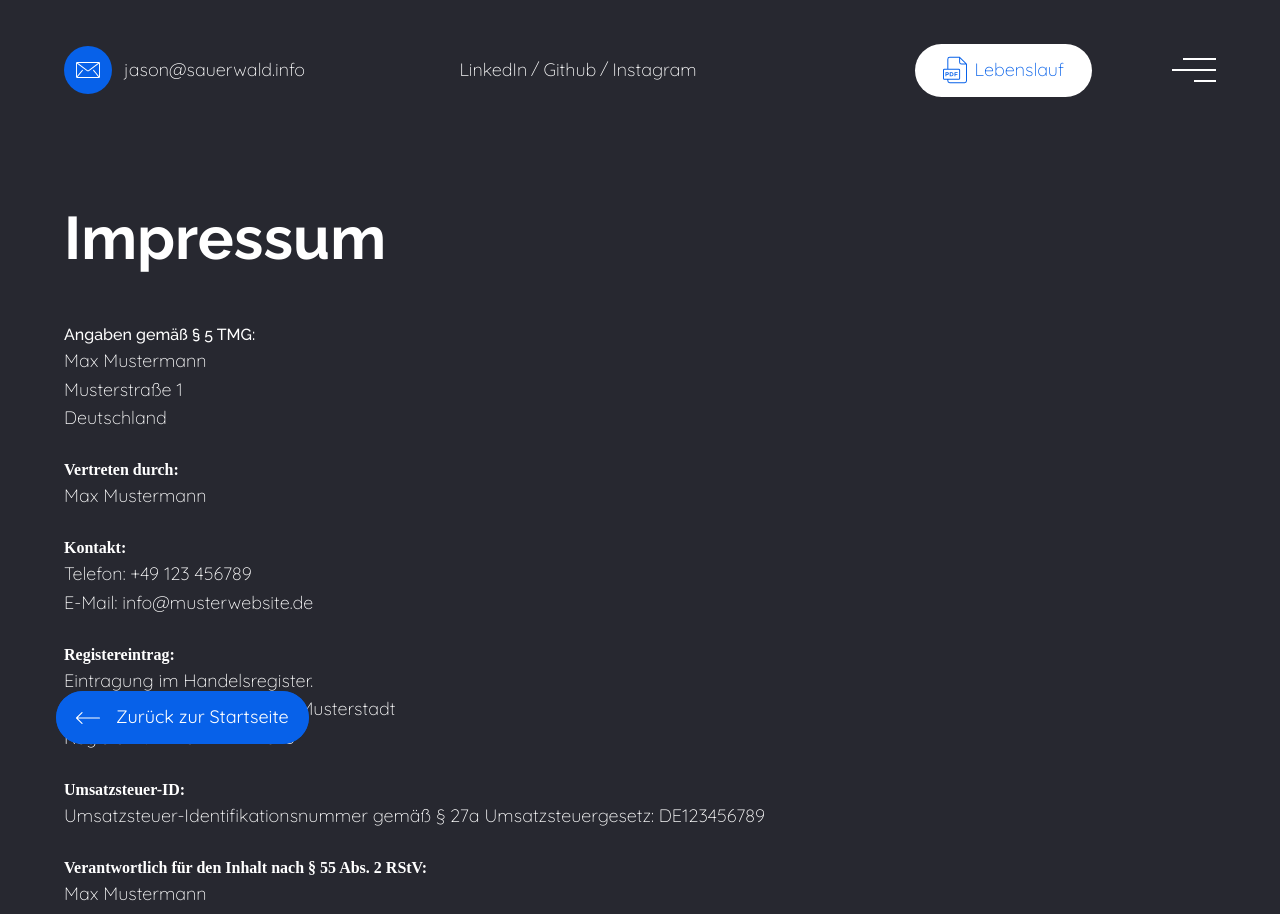
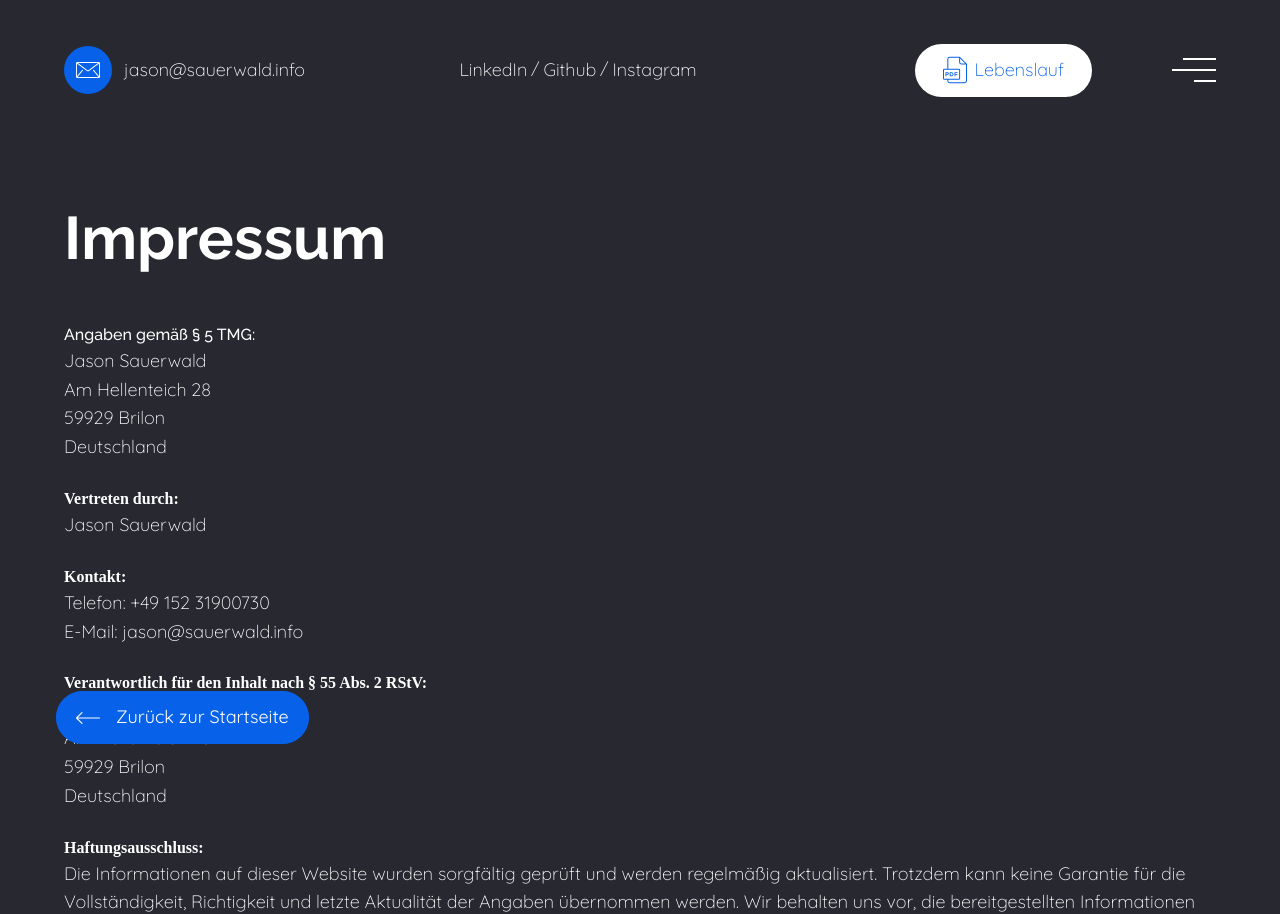
Before and after one commit to JasonSa19/vue-portfolio, a Vue app: page /impressum in a window 1280 px wide. Shown: the top 914 px of the page. Built offline with nearby package versions, Linux system fonts and the light colour scheme; a web font is replaced by a local one.

Commit message:
Changes to texts

```diff
--- a/src/App.vue
+++ b/src/App.vue
@@ -1,6 +1,4 @@
 <script setup>
-import { useRouter } from "vue-router";
-import { ref } from "vue";
 import { SpeedInsights } from "@vercel/speed-insights/vue";
 
 // Define transition methods
--- a/src/components/Areas.vue
+++ b/src/components/Areas.vue
@@ -32,19 +32,19 @@ const svgDev = `
         :svgContent="svgWebdesign"
         imageLink="require('@/assets/img/layouts.webp')"
         headlineText="Layouts und<br>Webdesigns"
-        flowText="Lorem ipsum dolor sit amet, consectetuer adipiscing elit. Aenean commodo ligula eget dolor. Aenean massa. Cum sociis natoque penatibus et magnis dis parturient montes, nascetur ridiculus mus. Donec quam felis, ultricies nec, pellentesque eu, pretium quis, sem. Nulla consequat massa"
+        flowText="Als Junior-Webentwickler konzentriere ich mich auf die Erstellung benutzerfreundlicher und ansprechender Webdesigns. Mit Adobe XD gestalte ich klare, moderne Layouts und interaktive Prototypen, die frühzeitig einen realistischen Eindruck des Projekts vermitteln. Mein Ziel ist es, Designs zu schaffen, die sowohl ästhetisch ansprechend als auch funktional sind und die Anforderungen meiner Kunden optimal erfüllen."
       />
       <AreaTeaser
         :svgContent="svgDev"
         imageLink="require('@/assets/img/umsetzung.webp')"
         headlineText="Umsetzungen<br>von Websites"
-        flowText="Lorem ipsum dolor sit amet, consectetuer adipiscing elit. Aenean commodo ligula eget dolor. Aenean massa. Cum sociis natoque penatibus et magnis dis parturient montes, nascetur ridiculus mus. Donec quam felis, ultricies nec, pellentesque eu, pretium quis, sem. Nulla consequat massa"
+        flowText="Als Junior-Webentwickler setze ich Websites eigenständig um, mit besonderem Fokus auf maßgeschneiderte WordPress-Themes. Dabei achte ich darauf, dass jede Website auf allen Geräten optimal funktioniert und den individuellen Anforderungen meiner Kunden entspricht. Mein Ziel ist es, leistungsstarke und benutzerfreundliche Webauftritte zu entwickeln, die sowohl technisch als auch optisch überzeugen."
       />
       <AreaTeaser
         :svgContent="svgMaintenance"
         imageLink="require('@/assets/img/wartung.webp')"
         headlineText="Wartung von<br>bestehenden Websites"
-        flowText="Lorem ipsum dolor sit amet, consectetuer adipiscing elit. Aenean commodo ligula eget dolor. Aenean massa. Cum sociis natoque penatibus et magnis dis parturient montes, nascetur ridiculus mus. Donec quam felis, ultricies nec, pellentesque eu, pretium quis, sem. Nulla consequat massa"
+        flowText="Als Junior-Webentwickler übernehme ich die Wartung bestehender Websites, insbesondere von WordPress-basierten Projekten. Ich sorge dafür, dass alle Systeme aktuell und sicher bleiben, und behebe auftretende Probleme schnell und effizient. Mein Ziel ist es, eine reibungslose Funktionalität der Website zu gewährleisten, damit sie langfristig stabil und zuverlässig bleibt."
       />
     </div>
   </section>
--- a/src/components/modules/AreaTeaser.vue
+++ b/src/components/modules/AreaTeaser.vue
@@ -10,7 +10,7 @@ const props = defineProps({
 <template>
   <div class="transition-all basis-full sm:basis-2/4 xl:basis-1/3 group">
     <div
-      class="relative group-hover:bg-none group-hover:after:opacity-100 after:transition-all xl:pt-40 pt-12 pb-12 pr-12 xl:min-h-[680px] bg-center bg-no-repeat bg-cover rounded-2xl after:rounded-2xl pl-11 after:absolute after:top-0 after:right-0 after:z-10 after:left-0 after:bottom-0 after:h-full after:w-full after:bg-teasergrey after:opacity-55"
+      class="relative group-hover:bg-none group-hover:after:opacity-100 after:transition-all xl:pt-40 pt-12 pr-12 xl:min-h-[680px] bg-center bg-no-repeat bg-cover rounded-2xl after:rounded-2xl pl-11 after:absolute after:top-0 after:right-0 after:z-10 after:left-0 after:bottom-0 after:h-full after:w-full after:bg-teasergrey after:opacity-55"
       :style="{ backgroundImage: 'url(' + imageLink + ')' }"
     >
       <div
--- a/src/components/sites/Imprint.vue
+++ b/src/components/sites/Imprint.vue
@@ -29,46 +29,30 @@ import arrow from "../svg/arrow.vue";
     <div class="mb-6">
       <h2>Angaben gemäß § 5 TMG:</h2>
       <p>
-        Max Mustermann<br />
-        Musterstraße 1<br />
+        Jason Sauerwald<br />
+        Am Hellenteich 28<br />
+        59929 Brilon<br />
         Deutschland
       </p>
     </div>
 
     <div class="mb-6">
       <strong>Vertreten durch:</strong>
-      <p>Max Mustermann</p>
+      <p>Jason Sauerwald</p>
     </div>
 
     <div class="mb-6">
       <strong>Kontakt:</strong>
-      <p>Telefon: +49 123 456789</p>
-      <p>E-Mail: info@musterwebsite.de</p>
+      <p>Telefon: +49 152 31900730</p>
+      <p>E-Mail: jason@sauerwald.info</p>
     </div>
 
     <div class="mb-6">
-      <strong>Registereintrag:</strong>
-      <p>
-        Eintragung im Handelsregister.<br />
-        Registergericht: Amtsgericht Musterstadt<br />
-        Registernummer: HRB 12345
-      </p>
-    </div>
-
-    <div class="mb-6">
-      <strong>Umsatzsteuer-ID:</strong>
-
-      <p>
-        Umsatzsteuer-Identifikationsnummer gemäß § 27a Umsatzsteuergesetz:
-        DE123456789
-      </p>
-    </div>
-    <div class="mb-6">
       <strong>Verantwortlich für den Inhalt nach § 55 Abs. 2 RStV:</strong>
       <p>
-        Max Mustermann<br />
-        Musterstraße 1<br />
-        12345 Musterstadt<br />
+        Jason Sauerwald<br />
+        Am Hellenteich 28<br />
+        59929 Brilon<br />
         Deutschland
       </p>
     </div>
```
